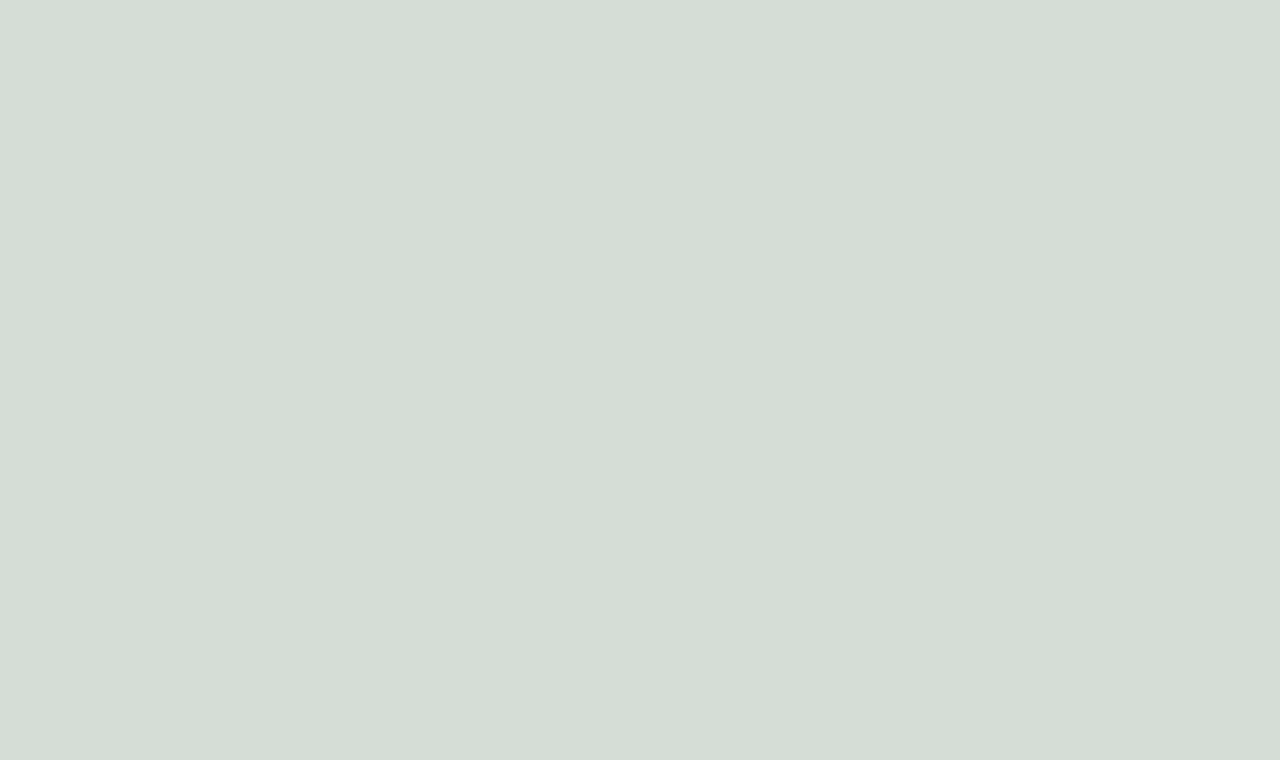
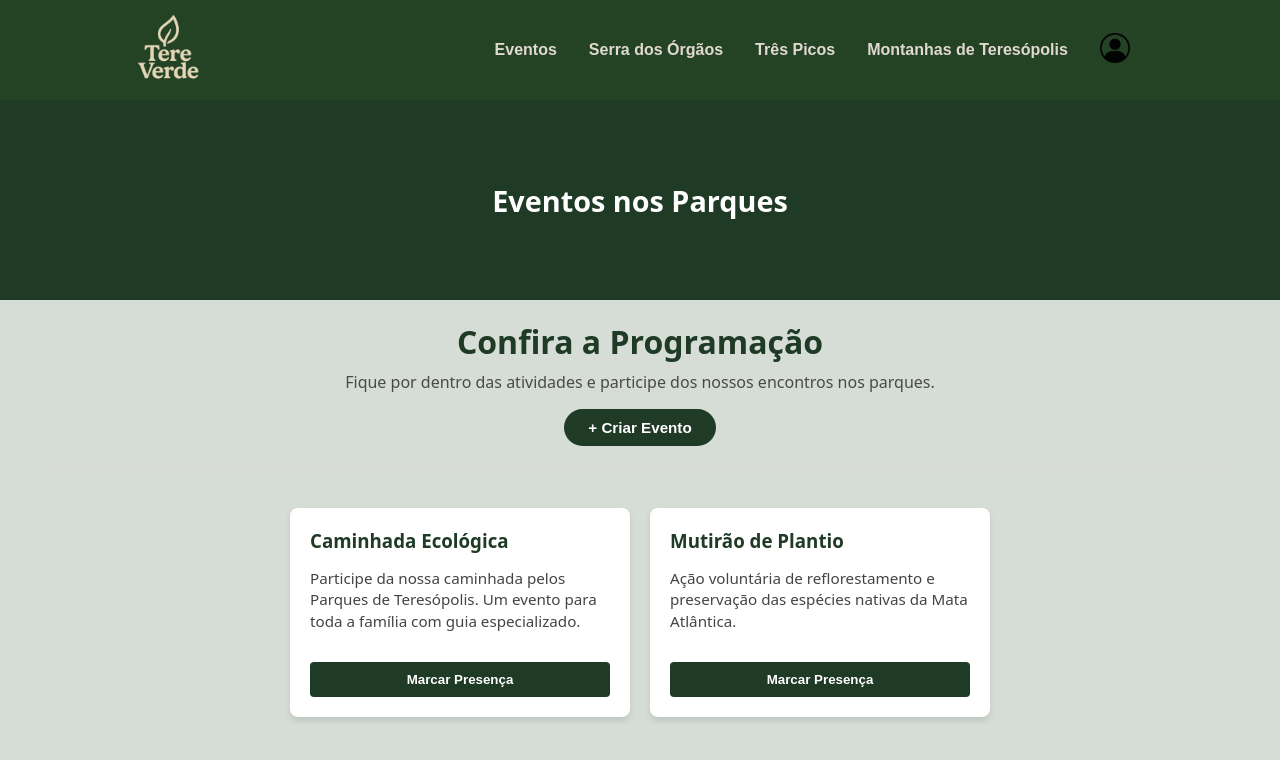
Before and after one commit to mateusty/MVP-FrontEnd, a React (Vite) app: page /eventos in a window 1280 px wide. Before the commit this address had no page. Shown: the top 760 px of the page. Built offline with nearby package versions, Linux system fonts and the light colour scheme.

Commit message:
adiciona pagina de eventos

```diff
--- a/src/Componentss/Header/index.tsx
+++ b/src/Componentss/Header/index.tsx
@@ -8,11 +8,21 @@ export const Header = () => {
 
   return (
     <header className={styles.header}>
-            <img className={styles.logo} src={logo} alt="Logo Terê Verde" height="100px" width="100px"></img> {/* Adicionar link para a página inicial */}
+        {/* Redireciona para a página inicial ao clicar na logo */}
+        <img
+            className={styles.logo}
+            src={logo}
+            alt="Logo Terê Verde"
+            height="100px"
+            width="100px"
+            style={{ cursor: "pointer" }}
+            onClick={() => navigate("/")}
+        />
         <nav>
             <ul>
-                <li><button>Eventos</button></li>
-                <li><button onClick={() => navigate("/parnaso")}>Serra dos órgãos</button></li>
+                {/* Adicionado o onClick com o caminho /eventos */}
+                <li><button onClick={() => navigate("/eventos")}>Eventos</button></li>
+                <li><button onClick={() => navigate("/parnaso")}>Serra dos Órgãos</button></li>
                 <li><button onClick={() => navigate("/tres-picos")}>Três Picos</button></li>
                 <li><button onClick={() => navigate("/montanhas-tere")}>Montanhas de Teresópolis</button></li>
                 <li>
@@ -24,9 +34,8 @@ export const Header = () => {
                         width="30px"
                         id="login"
                         onClick={() => navigate("/login")}
-                    >
-                    </img>
-                    </li>
+                    />
+                </li>
             </ul>
         </nav>
     </header>
--- /dev/null
+++ b/src/Pages/Eventos/Eventos.module.css
@@ -0,0 +1,180 @@
+.principal {
+  width: 100%;
+  min-height: 100vh;
+}
+
+.banner {
+  width: 100%;
+  height: 200px;
+  background-color: #1f3a25; /* Verde idêntico ao do Header */
+  display: flex;
+  align-items: center;
+  justify-content: center;
+}
+
+.sobre h2 {
+  color: #1f3a25;
+  font-size: 1.8rem;
+  text-align: center;
+  margin: 0;
+}
+
+.banner .sobre h2 {
+  color: #ffffff;
+}
+
+.caixa {
+  max-width: 1200px;
+  margin: 0 auto;
+  padding: 20px;
+}
+
+.trilhas {
+  display: flex;
+  flex-direction: column;
+  align-items: center;
+}
+
+/* Cabeçalho Centralizado com melhor contraste */
+.headerSecao {
+  display: flex;
+  flex-direction: column;
+  align-items: center;
+  justify-content: center;
+  width: 100%;
+  margin-bottom: 2.5em;
+  border-bottom: 2px solid #dcdcdc;
+  padding-bottom: 20px;
+  gap: 16px;
+}
+
+.tituloGroup {
+  display: flex;
+  flex-direction: column;
+  gap: 8px;
+  text-align: center;
+}
+
+.tituloGroup h2 {
+  color: #1f3a25; /* Mesma cor base */
+  font-size: 2rem;
+  font-weight: 700;
+  margin: 0;
+}
+
+.subtituloSecao {
+  color: #4a4a4a; /* Escurecido para legibilidade */
+  font-size: 1rem;
+  margin: 0;
+}
+
+/* Botão de Criar Evento */
+.btnCriar {
+  background-color: #1f3a25;
+  color: #ffffff;
+  border: none;
+  padding: 10px 24px;
+  border-radius: 20px;
+  cursor: pointer;
+  font-weight: bold;
+  font-size: 0.95rem;
+  transition: all 0.2s ease-in-out;
+}
+
+.btnCriar:hover {
+  background-color: #2c5335;
+  transform: translateY(-1px);
+}
+
+/* Formulário do Gestor */
+.formulario {
+  background: #ffffff;
+  padding: 20px;
+  border-radius: 8px;
+  display: flex;
+  flex-direction: column;
+  gap: 12px;
+  width: 100%;
+  max-width: 500px;
+  margin-bottom: 30px;
+  box-shadow: 0 4px 6px rgba(0, 0, 0, 0.1);
+  border: 1px solid #ddd;
+}
+
+.formulario h3 {
+  color: #1f3a25;
+  margin: 0 0 10px 0;
+  text-align: center;
+}
+
+.formulario input,
+.formulario textarea {
+  padding: 10px;
+  border: 1px solid #ccc;
+  border-radius: 4px;
+  font-family: inherit;
+  font-size: 0.95rem;
+}
+
+.btnSubmit {
+  background-color: #1f3a25;
+  color: white;
+  padding: 10px;
+  border: none;
+  border-radius: 4px;
+  cursor: pointer;
+  font-weight: bold;
+}
+
+.btnSubmit:hover {
+  background-color: #2c5335;
+}
+
+/* Listagem de Cards */
+.menu_trilhas {
+  display: flex;
+  gap: 20px;
+  flex-wrap: wrap;
+  justify-content: center;
+  width: 100%;
+}
+
+.menu_cards {
+  background: #ffffff;
+  border-radius: 8px;
+  padding: 20px;
+  box-shadow: 0 4px 6px rgba(0, 0, 0, 0.1);
+  width: 300px;
+  display: flex;
+  flex-direction: column;
+  justify-content: space-between;
+}
+
+.texto_trilhas h3 {
+  color: #1f3a25;
+  margin-top: 0;
+  margin-bottom: 10px;
+}
+
+.texto_trilhas p {
+  color: #444;
+  font-size: 0.95rem;
+  line-height: 1.4;
+}
+
+.btnPresenca {
+  margin-top: 15px;
+  width: 100%;
+  background-color: #1f3a25;
+  color: white;
+  border: none;
+  padding: 10px;
+  border-radius: 4px;
+  cursor: pointer;
+  font-weight: bold;
+  transition: background-color 0.2s;
+}
+
+.btnPresenca:hover {
+  background-color: #2c5335;
+}
--- /dev/null
+++ b/src/Pages/Eventos/index.tsx
@@ -0,0 +1,127 @@
+import { useState } from "react";
+import styles from "./Eventos.module.css";
+
+interface Evento {
+  id: string;
+  nome: string;
+  descricao: string;
+}
+
+const EVENTOS_INICIAIS: Evento[] = [
+  {
+    id: "1",
+    nome: "Caminhada Ecológica",
+    descricao: "Participe da nossa caminhada pelos Parques de Teresópolis. Um evento para toda a família com guia especializado.",
+  },
+  {
+    id: "2",
+    nome: "Mutirão de Plantio",
+    descricao: "Ação voluntária de reflorestamento e preservação das espécies nativas da Mata Atlântica.",
+  },
+];
+
+export const Eventos = () => {
+  const [eventos, setEventos] = useState<Evento[]>(EVENTOS_INICIAIS);
+  const [mostrarForm, setMostrarForm] = useState<boolean>(false);
+  const [nome, setNome] = useState("");
+  const [descricao, setDescricao] = useState("");
+
+  const [userRole] = useState<"gestor" | "user">("gestor");
+
+  const handleCriarEvento = (e: React.FormEvent) => {
+    e.preventDefault();
+    if (!nome || !descricao) return;
+
+    const novoEvento: Evento = {
+      id: Date.now().toString(),
+      nome,
+      descricao,
+    };
+
+    setEventos([novoEvento, ...eventos]);
+    setNome("");
+    setDescricao("");
+    setMostrarForm(false);
+  };
+
+  const handleMarcarPresenca = (nomeEvento: string) => {
+    alert(`Presença confirmada no evento: ${nomeEvento}`);
+  };
+
+  return (
+    <main className={styles.principal}>
+      {/* Banner Superior */}
+      <div className={styles.banner}>
+        <div className={styles.sobre}>
+          <h2>Eventos nos Parques</h2>
+        </div>
+      </div>
+
+      <div className={styles.caixa}>
+        <section className={styles.trilhas}>
+
+          {/* CABEÇALHO DA SEÇÃO CENTRALIZADO */}
+          <div className={styles.headerSecao}>
+            <div className={styles.tituloGroup}>
+              <h2>Confira a Programação</h2>
+              <p className={styles.subtituloSecao}>
+                Fique por dentro das atividades e participe dos nossos encontros nos parques.
+              </p>
+            </div>
+
+            {userRole === "gestor" && (
+              <button
+                className={styles.btnCriar}
+                onClick={() => setMostrarForm(!mostrarForm)}
+              >
+                {mostrarForm ? "Cancelar" : "+ Criar Evento"}
+              </button>
+            )}
+          </div>
+
+          {/* Formulário do Gestor */}
+          {userRole === "gestor" && mostrarForm && (
+            <form className={styles.formulario} onSubmit={handleCriarEvento}>
+              <h3>Cadastrar Novo Evento</h3>
+              <input
+                type="text"
+                placeholder="Nome do Evento"
+                value={nome}
+                onChange={(e) => setNome(e.target.value)}
+                required
+              />
+              <textarea
+                placeholder="Descrição do Evento"
+                rows={4}
+                value={descricao}
+                onChange={(e) => setDescricao(e.target.value)}
+                required
+              />
+              <button type="submit" className={styles.btnSubmit}>
+                Salvar Evento
+              </button>
+            </form>
+          )}
+
+          {/* Cards dos Eventos */}
+          <div className={styles.menu_trilhas}>
+            {eventos.map((evento) => (
+              <article key={evento.id} className={styles.menu_cards}>
+                <div className={styles.texto_trilhas}>
+                  <h3>{evento.nome}</h3>
+                  <p>{evento.descricao}</p>
+                  <button
+                    className={styles.btnPresenca}
+                    onClick={() => handleMarcarPresenca(evento.nome)}
+                  >
+                    Marcar Presença
+                  </button>
+                </div>
+              </article>
+            ))}
+          </div>
+        </section>
+      </div>
+    </main>
+  );
+};
--- a/src/Routes/Router.tsx
+++ b/src/Routes/Router.tsx
@@ -5,6 +5,7 @@ import { TresPicos } from "../Pages/Parques/TresPicos"
 import { MontanhasTere } from "../Pages/Parques/MontanhasTere"
 import { Layout } from "../Componentss/Layout"
 import { Login } from "../Pages/Login"
+import { Eventos } from "../Pages/Eventos" // 1. Import do novo componente
 
 export const Router = () => {
   return (
@@ -13,6 +14,10 @@ export const Router = () => {
           <Route
             path="/"
             element={<Main />}
+          />
+          <Route
+            path="/eventos"
+            element={<Eventos />} // 2. Nova rota declarada
           />
           <Route
             path="/parnaso"
```
Also changed, not shown: 1 other file (tests, documents, lock files or other folders). Lines whose indentation alone changed are shown as unchanged.
